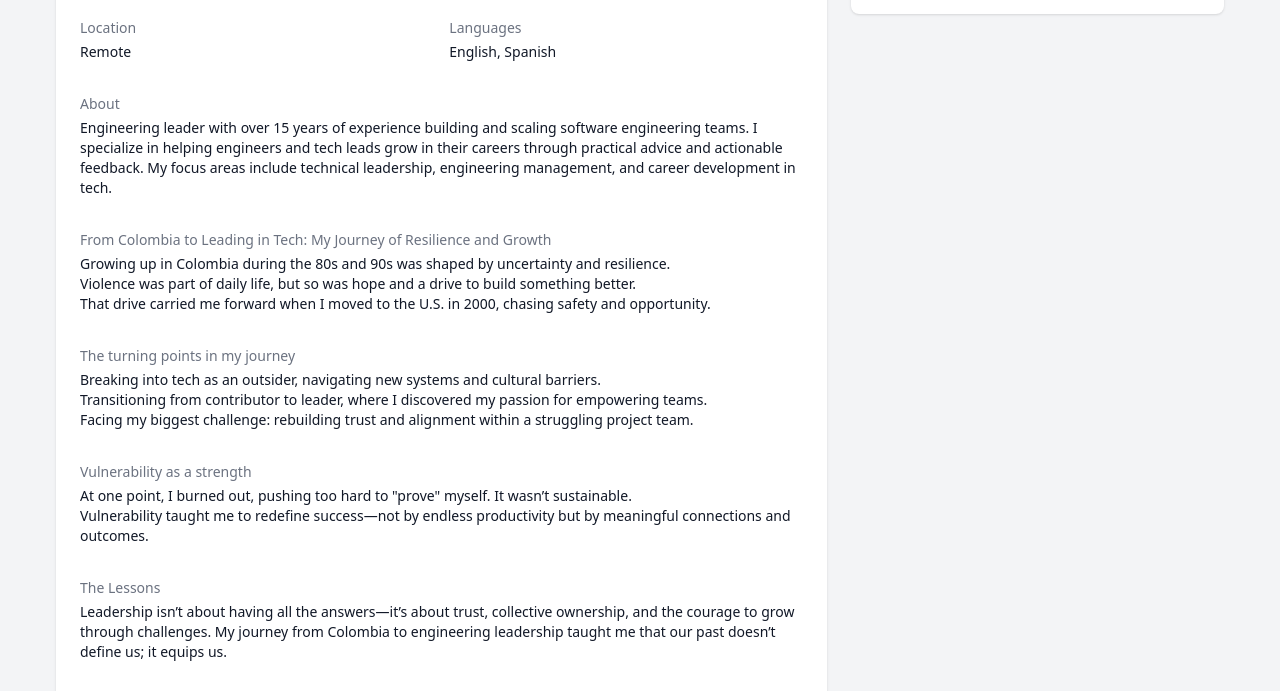
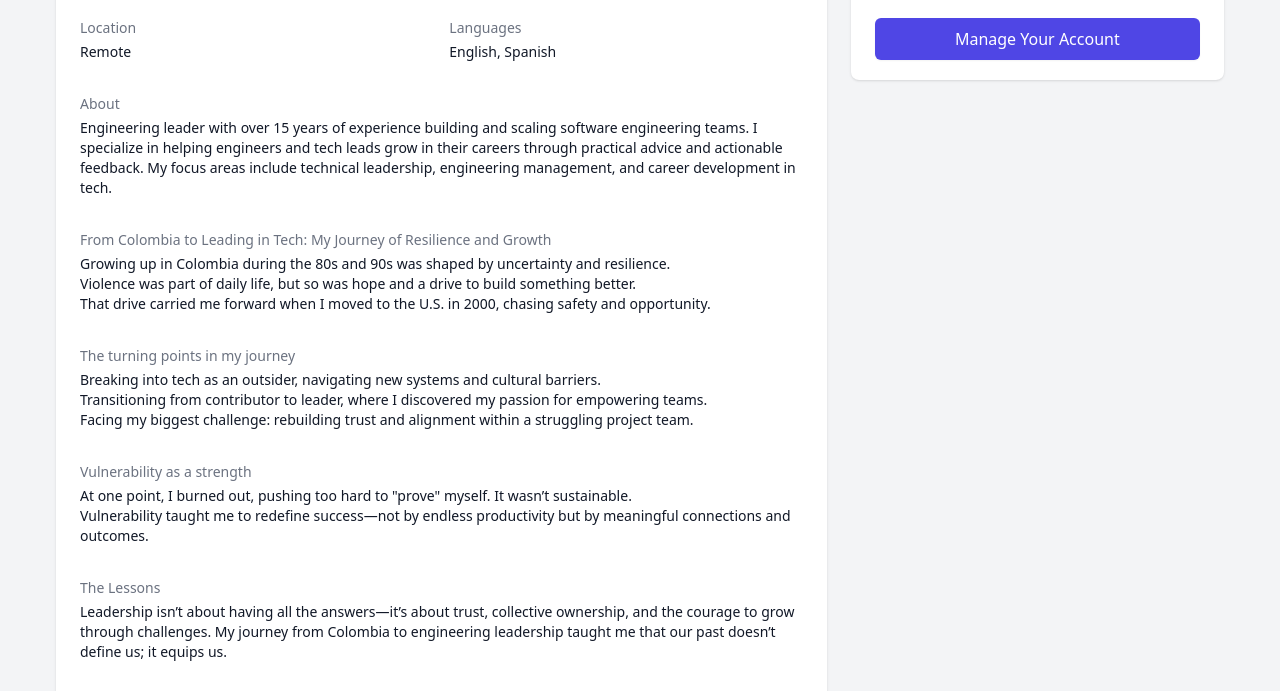
Before and after one commit to toyiyo/MentorLanding, a website: page index.html in a window 1280 px wide. Shown: the part 179-870 px from the top of the page. Drawn offline with nearby package versions, Linux system fonts and the light colour scheme.

Commit message:
Add "Manage Your Account" button below pricing table in index.html

```diff
--- a/index.html
+++ b/index.html
@@ -185,6 +185,13 @@
                             <stripe-pricing-table pricing-table-id="prctbl_1QUThtEVJwPmHUt9sJi7ocvz"
                                 publishable-key="pk_live_51MulQCEVJwPmHUt9V29CsIg1jGaHasmaYba4OdEy60lWt7tLLstaSKfKTBMGVjmbcSIiHqJrstUQGmticNH5HTZZ00vcrF0lCy">
                             </stripe-pricing-table>
+                            <!-- Add the button below the pricing table -->
+                            <div class="mt-6">
+                                <a href="https://billing.stripe.com/p/login/14k5ntbdn5S8fOE5kk"
+                                    class="w-full inline-flex items-center justify-center rounded-md border border-transparent bg-indigo-600 px-4 py-2 text-base font-medium text-white shadow-sm hover:bg-indigo-700">
+                                    Manage Your Account
+                                </a>
+                            </div>
                         </div>
                     </div>
                 </section>
```
